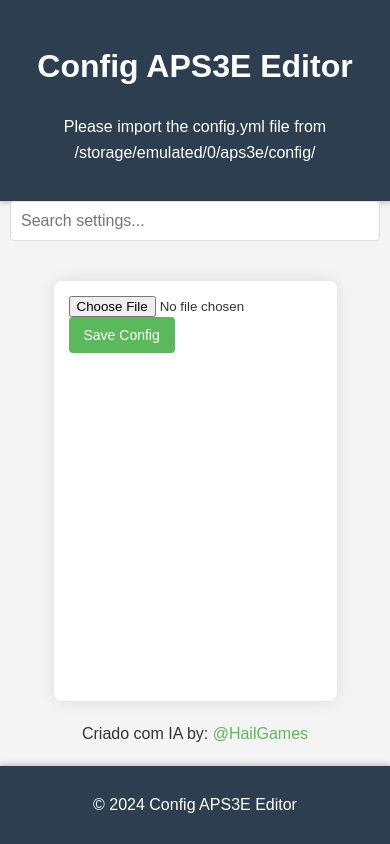
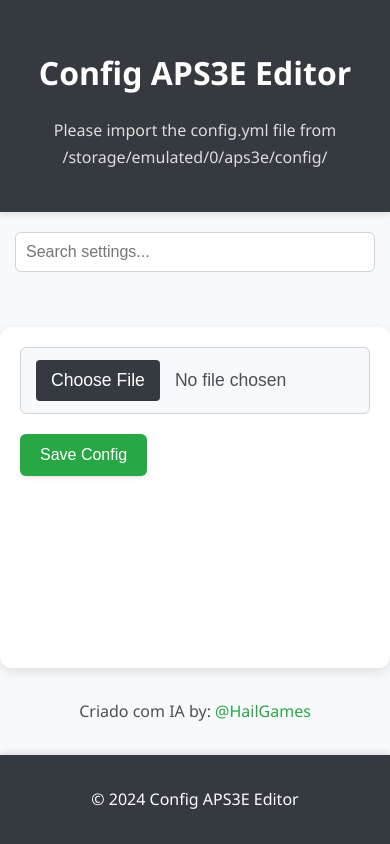
Before and after one commit to DEYVIDYT/HailGames, a plain HTML site: page ConfigAps3e.html in a window 390 px wide. Drawn offline with Linux system fonts and the light colour scheme.

Commit message:
Update ConfigAps3e.html

```diff
--- a/ConfigAps3e.html
+++ b/ConfigAps3e.html
@@ -6,68 +6,98 @@
   <title>Config APS3E Editor</title>
   <style>
     body {
-      font-family: sans-serif;
+      font-family: 'Segoe UI', Tahoma, Geneva, Verdana, sans-serif;
       margin: 0;
-      background-color: #f4f4f4;
-      color: #333;
-      line-height: 1.6;
+      background-color: #f8f9fa;
+      color: #495057;
+      line-height: 1.7;
       display: flex;
       flex-direction: column;
       min-height: 100vh;
     }
 
     #header {
-      background-color: #2c3e50;
+      background-color: #343a40;
       color: white;
-      padding: 20px;
+      padding: 25px 20px;
       text-align: center;
-      box-shadow: 0 2px 5px rgba(0, 0, 0, 0.2);
+      box-shadow: 0 3px 6px rgba(0, 0, 0, 0.1);
+      margin-bottom: 20px;
+    }
+
+    #header-title {
+      font-size: 2.5rem;
+      margin-bottom: 5px;
+      font-weight: 600;
+    }
+
+    #header-subtitle {
+      font-size: 1.1rem;
+      color: #ddd;
     }
 
     #search-bar {
       display: flex;
       justify-content: center;
-      margin-bottom: 20px;
       padding: 0 20px;
+      margin-bottom: 25px;
     }
 
     #search-input {
-      padding: 10px;
-      border: 1px solid #ddd;
-      border-radius: 4px;
+      padding: 12px 15px;
+      border: 1px solid #ced4da;
+      border-radius: 6px;
       width: 100%;
-      max-width: 600px;
+      max-width: 700px;
       box-sizing: border-box;
-      font-size: 16px;
+      font-size: 1.1rem;
+      color: #495057;
+      transition: border-color 0.2s ease-in-out;
+    }
+
+    #search-input:focus {
+      border-color: #80bdff;
+      outline: 0;
+      box-shadow: 0 0 0 0.2rem rgba(0, 123, 255, 0.25);
     }
 
     #config-editor {
-      max-width: 900px;
-      margin: 20px auto;
-      padding: 20px;
+      max-width: 1000px;
+      margin: 25px auto;
+      padding: 30px;
       background-color: #fff;
-      border-radius: 8px;
-      box-shadow: 0 0 15px rgba(0, 0, 0, 0.1);
+      border-radius: 12px;
+      box-shadow: 0 4px 12px rgba(0, 0, 0, 0.1);
       flex: 1;
     }
 
     label {
       display: block;
-      margin-bottom: 5px;
+      margin-bottom: 7px;
       color: #555;
+      font-size: 1rem;
     }
 
     input[type="text"],
     input[type="number"],
     select {
       width: 100%;
-      padding: 10px;
-      margin-bottom: 15px;
-      border: 1px solid #ddd;
-      border-radius: 4px;
+      padding: 12px 15px;
+      margin-bottom: 20px;
+      border: 1px solid #ced4da;
+      border-radius: 6px;
       box-sizing: border-box;
-      font-size: 16px;
-      color: #333;
+      font-size: 1.1rem;
+      color: #495057;
+      transition: border-color 0.2s ease-in-out;
+    }
+
+    input[type="text"]:focus,
+    input[type="number"]:focus,
+    select:focus {
+      border-color: #80bdff;
+      outline: 0;
+      box-shadow: 0 0 0 0.2rem rgba(0, 123, 255, 0.25);
     }
 
     /* Slider Styles */
@@ -78,76 +108,81 @@
 
     .slider {
       width: 100%;
-      margin-right: 10px;
+      margin-right: 15px;
     }
 
     .slider-value {
-      width: 60px;
+      width: 70px;
       text-align: center;
+      font-size: 1rem;
     }
 
     button {
-      background-color: #5cb85c;
+      background-color: #28a745;
       color: white;
-      padding: 12px 20px;
+      padding: 14px 25px;
       border: none;
-      border-radius: 4px;
+      border-radius: 6px;
       cursor: pointer;
-      font-size: 16px;
+      font-size: 1.1rem;
       transition: background-color 0.3s ease;
+      box-shadow: 0 2px 4px rgba(0, 0, 0, 0.1);
     }
 
     button:hover {
-      background-color: #4cae4c;
+      background-color: #218838;
     }
 
     #config-form h2 {
-      color: #2c3e50;
-      border-bottom: 2px solid #2c3e50;
-      padding-bottom: 5px;
-      margin-top: 20px;
+      color: #343a40;
+      border-bottom: 2px solid #343a40;
+      padding-bottom: 8px;
+      margin-top: 25px;
+      font-size: 1.75rem;
     }
 
     .form-group {
-      margin-bottom: 15px;
+      margin-bottom: 20px;
     }
 
     /* Footer Styles */
     #footer {
-      background-color: #2c3e50;
+      background-color: #343a40;
       color: white;
       text-align: center;
-      padding: 10px;
-      margin-top: 20px;
-      box-shadow: 0 -2px 5px rgba(0, 0, 0, 0.2);
+      padding: 15px;
+      margin-top: 30px;
+      box-shadow: 0 -3px 6px rgba(0, 0, 0, 0.1);
     }
 
     /* Mobile Styles */
     @media (max-width: 768px) {
       #config-editor {
-        padding: 15px;
-        margin: 10px auto;
+        padding: 20px;
+        margin: 15px auto;
       }
 
       #search-bar {
-        padding: 0 10px;
+        padding: 0 15px;
       }
 
       #search-input {
         width: 100%;
+        font-size: 1rem;
+        padding: 10px;
       }
 
       input[type="text"],
       input[type="number"],
       select {
-        font-size: 14px;
-        padding: 8px;
-        margin-bottom: 10px;
+        font-size: 1rem;
+        padding: 10px;
+        margin-bottom: 15px;
       }
 
       button {
-        font-size: 14px;
-        padding: 10px 15px;
+        font-size: 1rem;
+        padding: 12px 20px;
       }
 
       .slider-container {
@@ -156,33 +191,76 @@
       }
 
       .slider {
-        margin-bottom: 10px;
+        margin-bottom: 15px;
       }
 
       .slider-value {
         width: 100%;
         text-align: center;
       }
+
+      #header-title {
+        font-size: 2rem;
+      }
+
+      #header-subtitle {
+        font-size: 1rem;
+      }
     }
 
     .sub-config-container {
-      margin-left: 20px;
+      margin-left: 25px;
       border-left: 1px solid #eee;
-      padding-left: 10px;
+      padding-left: 15px;
     }
 
     #ia-credit {
       text-align: center;
-      margin-top: 10px;
+      margin-top: 15px;
     }
 
     #ia-credit a {
-      color: #5cb85c;
+      color: #28a745;
       text-decoration: none;
     }
 
     #ia-credit a:hover {
       text-decoration: underline;
+    }
+
+    /* File Input Styles */
+    input[type="file"] {
+      width: 100%;
+      padding: 12px 15px;
+      margin-bottom: 20px;
+      border: 1px solid #ced4da;
+      border-radius: 6px;
+      box-sizing: border-box;
+      font-size: 1.1rem;
+      color: #495057;
+      background-color: #f8f9fa;
+      cursor: pointer;
+      transition: background-color 0.2s ease-in-out, border-color 0.2s ease-in-out;
+    }
+
+    input[type="file"]:hover {
+      background-color: #e9ecef;
+      border-color: #adb5bd;
+    }
+
+    input[type="file"]::file-selector-button {
+      background-color: #343a40;
+      color: white;
+      padding: 10px 15px;
+      margin-right: 15px;
+      border: none;
+      border-radius: 4px;
+      cursor: pointer;
+      transition: background-color 0.3s ease;
+    }
+
+    input[type="file"]::file-selector-button:hover {
+      background-color: #495057;
     }
   </style>
 </head>
@@ -327,6 +405,7 @@
         input.type = 'range';
         input.min = '50';
         input.max = '150';
+        input.step = '1';
         input.value = value;
         input.classList.add('slider');
         input.dataset.section = sectionName;
@@ -336,14 +415,20 @@
         sliderValue.classList.add('slider-value');
         sliderValue.textContent = getResolutionText(value);
 
+        const currentResolution = document.createElement('div');
+        currentResolution.textContent = `Current Resolution: ${getCurrentResolution(value)}`;
+        currentResolution.style.marginTop = '5px';
+        sliderContainer.appendChild(currentResolution);
+
         input.addEventListener('input', function () {
-          sliderValue.textContent = getResolutionText(this.value);
-          setDeepValue(configData, 'Video.Resolution Scale', parseInt(this.value));
+          const newValue = parseInt(this.value);
+          sliderValue.textContent = getResolutionText(newValue);
+          currentResolution.textContent = `Current Resolution: ${getCurrentResolution(newValue)}`;
         });
 
         sliderContainer.appendChild(input);
         sliderContainer.appendChild(sliderValue);
-        input = sliderContainer; // Override input with the slider container
+        input = sliderContainer;
       } else if (typeof value === 'boolean') {
         input = document.createElement('select');
         const trueOption = document.createElement('option');
@@ -357,9 +442,9 @@
         input.appendChild(falseOption);
         input.value = value.toString();
       } else if (typeof value === 'object' && value !== null) {
-        // Handle sub-configurations like Performance Overlay, Vulkan, etc.
         const subConfigContainer = document.createElement('div');
         subConfigContainer.classList.add('sub-config-container');
+        subConfigContainer.innerHTML = `<h3>${key}</h3>`
 
         for (const subKey in value) {
           if (value.hasOwnProperty(subKey)) {
@@ -403,7 +488,18 @@
       }
     }
 
-    // Function to set a deeply nested value in an object
+    function getCurrentResolution(scale) {
+      const baseResolution = {
+        width: 1280,
+        height: 720
+      };
+
+      const newWidth = Math.round(baseResolution.width * (scale / 100));
+      const newHeight = Math.round(baseResolution.height * (scale / 100));
+
+      return `${newWidth}x${newHeight}`;
+    }
+
     function setDeepValue(obj, path, value) {
       const pathParts = path.split('.');
       let current = obj;
@@ -419,7 +515,6 @@
       current[pathParts[pathParts.length - 1]] = value;
     }
 
-    // Function to get a deeply nested value from an object
     function getDeepValue(obj, path) {
       const pathParts = path.split('.');
       let current = obj;
@@ -457,8 +552,12 @@
           value = input.value;
         }
 
-        // Update the configData using setDeepValue function
-        setDeepValue(configData, `${section}.${key}`, value);
+        try {
+          let path = `${section}.${key}`;
+          setDeepValue(configData, path, value);
+        } catch (error) {
+          console.error(`Error setting value for ${section}.${key}:`, error);
+        }
       });
 
       const yamlString = jsyaml.dump(configData);
@@ -486,7 +585,6 @@
         const element = item.element;
         const section = item.section;
         const key = item.key;
-        // Use getDeepValue to safely access nested values
         const value = getDeepValue(configData, `${section}.${key}`);
 
         const elementText = `${section} ${key} ${value}`.toLowerCase();
```
